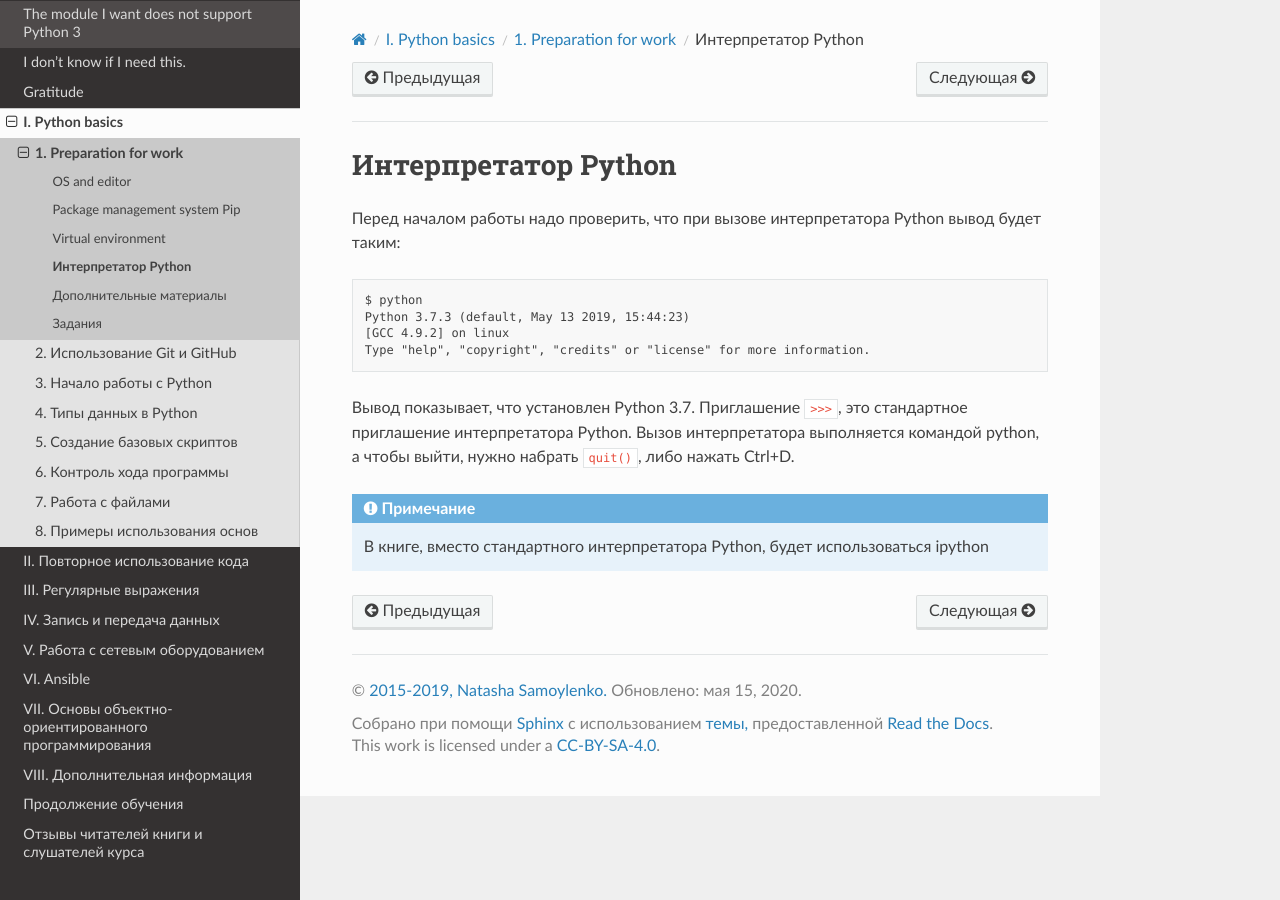
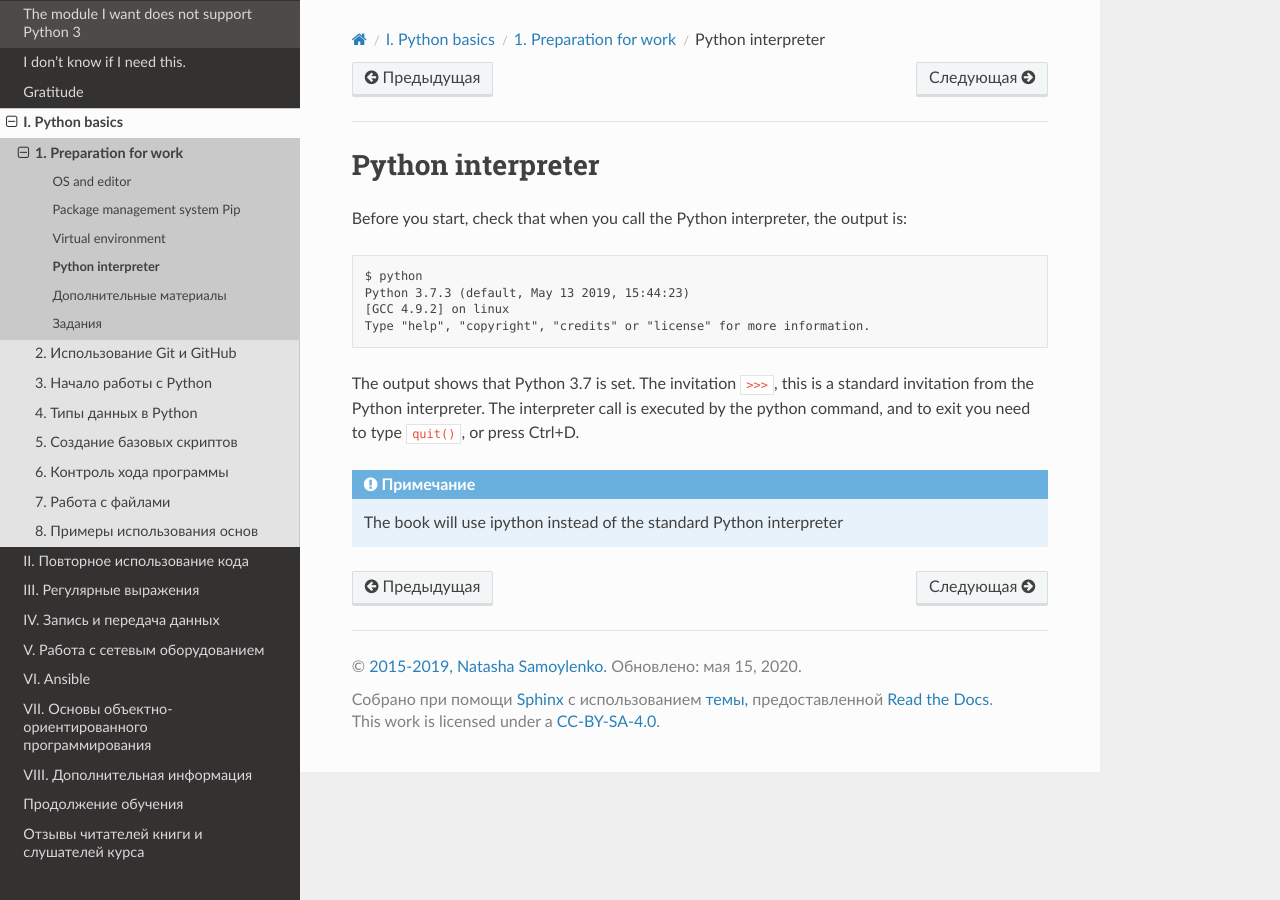
Before and after one commit to Aidar5/nattoeng, a Sphinx documentation site: the page built from docs/source/book/01_intro/check_python.rst, in a window 1280 px wide. Built offline with Sphinx 7.4.7 and the Read the Docs theme 2.0.0, drawn with Linux system fonts in a browser that asks for light colours; pages that are not in the unit, such as notebooks, are missing from menus.

Commit message:
Update check_python.rst

```diff
--- a/docs/source/book/01_intro/check_python.rst
+++ b/docs/source/book/01_intro/check_python.rst
@@ -1,8 +1,7 @@
-Интерпретатор Python
+Python interpreter
 ====================
 
-Перед началом работы надо проверить, что при вызове интерпретатора
-Python вывод будет таким:
+Before you start, check that when you call the Python interpreter, the output is:
 
 ::
 
@@ -11,10 +10,7 @@ Python вывод будет таким:
     [GCC 4.9.2] on linux
     Type "help", "copyright", "credits" or "license" for more information.
 
-Вывод показывает, что установлен Python 3.7. Приглашение ``>>>``, это
-стандартное приглашение интерпретатора Python. Вызов интерпретатора
-выполняется командой python, а чтобы выйти, нужно набрать ``quit()``, либо
-нажать Ctrl+D.
+The output shows that Python 3.7 is set. The invitation ``>>>``, this is a standard invitation from the Python interpreter. The interpreter call is executed by the python command, and to exit you need to type ``quit()``, or press Ctrl+D.
 
 .. note::
-    В книге, вместо стандартного интерпретатора Python, будет использоваться ipython
+    The book will use ipython instead of the standard Python interpreter
```
